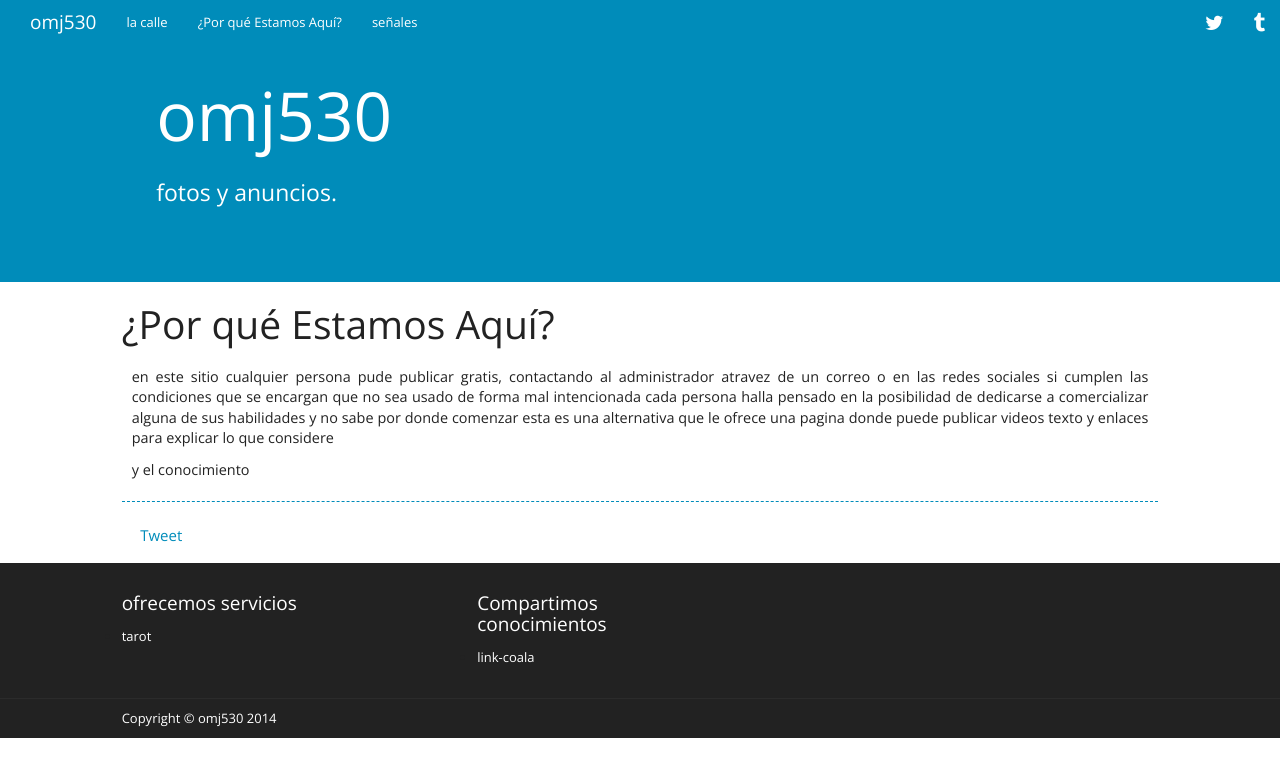
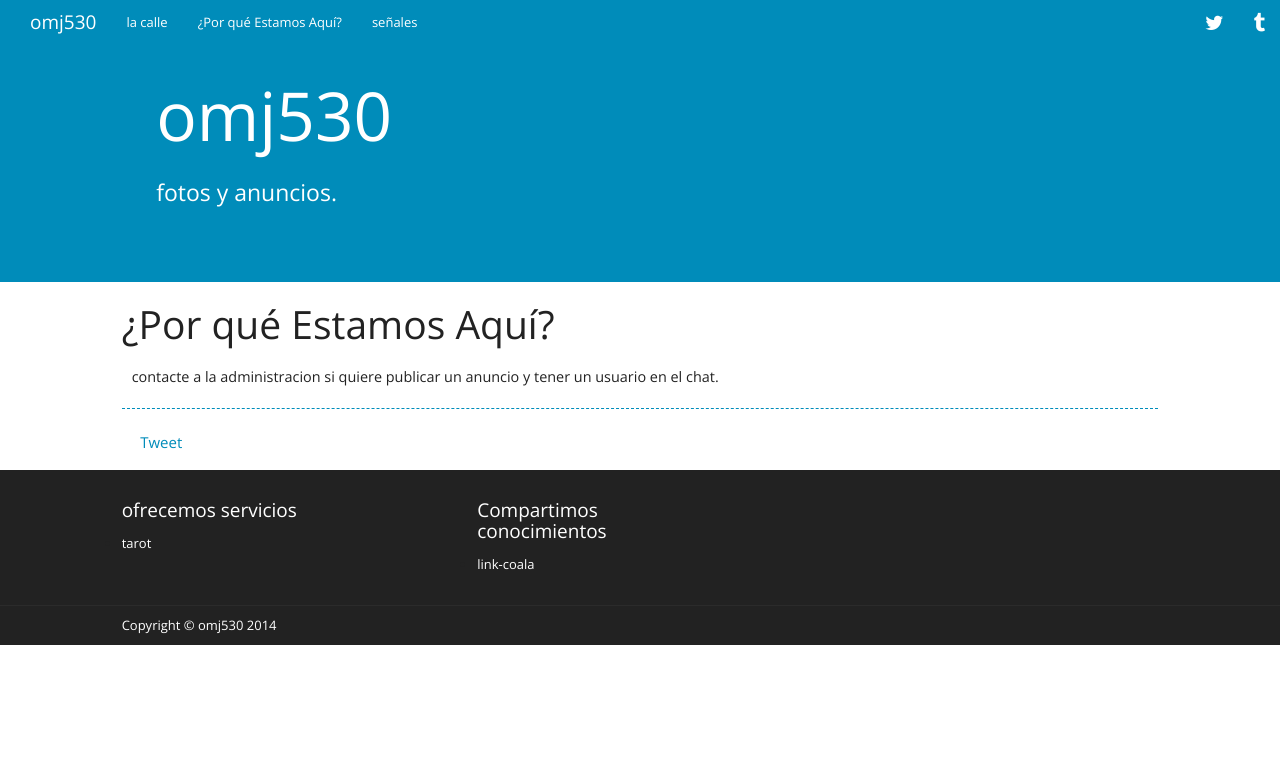
Before and after one commit to link-coala/omj530, a Jekyll site: the page built from Porque.md, in a window 1280 px wide. Shown: the top 777 px of the page. Built offline with Jekyll 4.4.1, drawn with Linux system fonts in a browser that asks for light colours; nearby versions of some CDN libraries; comment, search, counter and statistics services are not loaded.

Commit message:
Update Porque.md

```diff
--- a/Porque.md
+++ b/Porque.md
@@ -3,9 +3,4 @@ layout: page
 title: ¿Por qué Estamos Aquí?
 permalink: /porque/
 ---
-en este sitio cualquier persona pude publicar gratis, contactando al administrador atravez de un correo
-o en las redes sociales si cumplen las condiciones que se encargan que no sea usado de forma mal intencionada
-cada persona halla pensado en la posibilidad de dedicarse a comercializar alguna de sus habilidades y no sabe por donde comenzar
-esta es una alternativa que le ofrece una pagina donde puede publicar videos texto y enlaces para explicar lo que considere
-
-y el conocimiento
+contacte a la administracion si quiere publicar un anuncio y tener un usuario en el chat.
```
